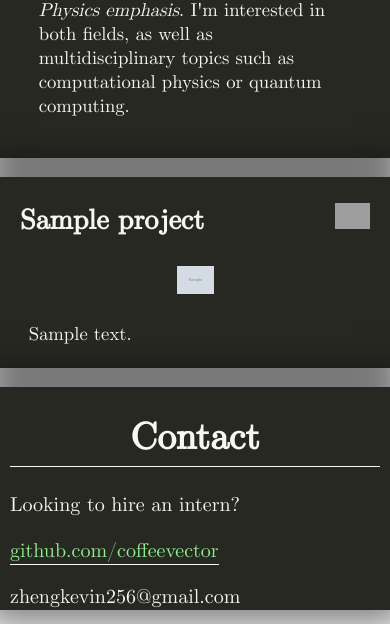
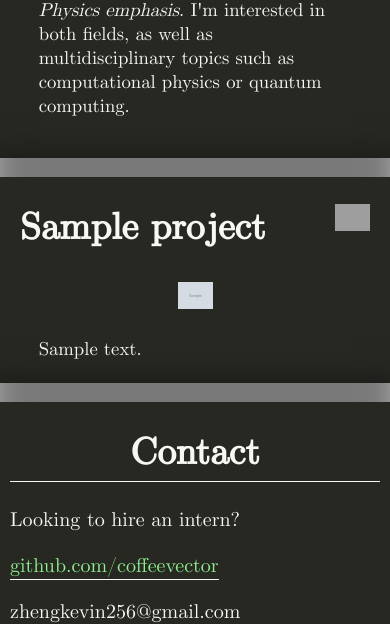
Before and after one commit to CoffeeVector/CoffeeVector.github.io, a Python web app: template templates/index.html.jinja in a window 390 px wide. Shown: the part 1638-2262 px from the top of the page. Run offline with Jinja, Linux system fonts and the light colour scheme; the template is opened without the code that fills it: most values are stand-ins (such as "Sample title", 1, 10 or a date in 2020); grey boxes marked "Sample" are stand-in pictures; grey boxes are pictures that could not be loaded.

Commit message:
section: Adds project.html.jinja extending section.html.jinja

```diff
--- a/public/css/project.css
+++ b/public/css/project.css
@@ -1,35 +1,10 @@
-div.Project {
-    text-align: left;
-    font-size: 14pt;
-    background-color: var(--main-bg-color);
-    color: var(--main-text-color);
-    font-family: 'Computer Modern';
-    border-bottom: 2px solid var(--main-bg-color);
-    border-top: 2px solid var(--main-bg-color);
-    overflow: hidden;
-    box-shadow: 0px 0px 35px 15px rgba(0, 0, 0, 0.5);
-    margin-left: 0;
-    margin-right: 0;
-}
-
-h2.ProjectTitle {
-    margin-left: 20vw;
-    margin-right: 20vw
-}
-
-div.ImageDescriptionContainer {
-    font-size: 14pt;
-    margin-left: 20vw;
-    margin-right: 20vw;
-}
-
-div.ImageDescriptionContainer div.Image {
+div.Image {
     padding: 1vw;
     float: left;
     width: 20%;
 }
 
-div.ImageDescriptionContainer div.Image img {
+div.Image img {
     width: 100%;
 }
 
@@ -39,32 +14,18 @@
 }
 
 @media screen and (max-width:800px) {
-    div.ImageDescriptionContainer {
-        margin-left: 10px;
-        margin-right: 10px;
-    }
-
-    h2.ProjectTitle {
-        margin-left: 20px;
-        margin-right: 20px;
-    }
-
-    img.GithubImage {
-        max-width: 35px;
-    }
-
-    div.ImageDescriptionContainer {
-        display: block;
-    }
-
-    div.ImageDescriptionContainer div.Image {
+    div.Image {
         float: none;
         margin-left: auto;
         margin-right: auto;
         text-align: center;
     }
 
-    div.ImageDescriptionContainer div.Image img {
+    div.Image img {
         width: 50%;
     }
+
+    img.GithubImage {
+        max-width: 35px;
+    }
 }
--- a/templates/index.html.jinja
+++ b/templates/index.html.jinja
@@ -42,28 +42,7 @@
             color: var(--main-text-color);
             font-family: 'Computer Modern';">
         {% for project in projects %}
-        <div class="Project">
-            <h2 class="ProjectTitle">
-                {{ project.title }}
-                <span>
-                    <a target="_blank" rel="noopener noreferrer" href="{{ project.git }}" onclick="{{ ga('Social Media', project.git)|safe }}">
-                        <img class="GithubImage" alt="github.png" src="githubLight.png" />
-                    </a>
-                </span>
-            </h2>
-            <div class="ImageDescriptionContainer">
-                {% if project.image %}
-                <div class="Image">
-                    <img alt="projectImage.png" src="{{ project.image }}">
-                </div>
-                {% endif %}
-                <div class="Description">
-                    {{ project.description|safe }}
-                </div>
-            </div>
-        </div>
-        <div style="height: 5vw">
-        </div>
+            {% include "project.html.jinja" %}
         {% endfor %}
     </div>
 
--- a/templates/project.html.jinja
+++ b/templates/project.html.jinja
@@ -1,6 +1,6 @@
-{% extends "section.html" %}
+{% extends "section.html.jinja" %}
 {% block title %}
-    {{ super () }}
+    {{ project.title }}
     <span>
         <a target="_blank" rel="noopener noreferrer" href="{{ project.git }}" onclick="{{ ga('Social Media', project.git)|safe }}">
             <img class="GithubImage" alt="github.png" src="githubLight.png" />
@@ -9,4 +9,12 @@
 {% endblock %}
 
 {% block content %}
+    {% if project.image %}
+    <div class="Image">
+        <img alt="projectImage.png" src="{{ project.image }}">
+    </div>
+    {% endif %}
+    <div class="Description">
+        {{ project.description|safe }}
+    </div>
 {% endblock %}
```
